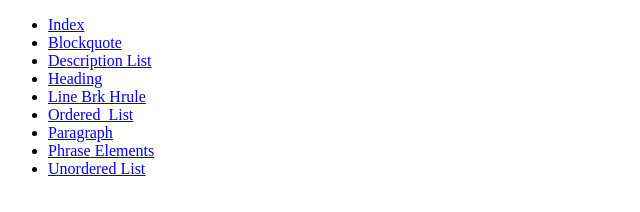
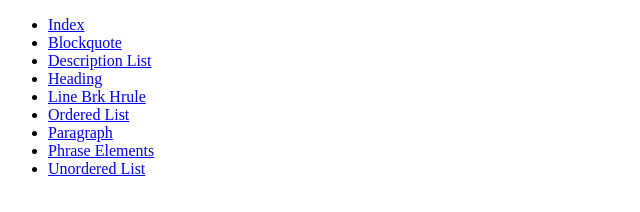
Before and after one commit to dianafduran/chapter02, a plain HTML site: page index.html in a window 1280 px wide. Shown: the full height of the page, 0-640 px from the left. Drawn offline with Linux system fonts and the light colour scheme.

Commit message:
Update index.html

```diff
--- a/index.html
+++ b/index.html
@@ -14,7 +14,7 @@
             <li><a href="description_list.html">Description List</a></li>
             <li><a href="heading.html">Heading</a></li>
             <li><a href="line_brk_hrule.html">Line Brk Hrule</a></li>
-            <li><a href="ordered_list.html">Ordered_List</a></li>
+            <li><a href="ordered_list.html">Ordered List</a></li>
             <li><a href="paragraph.html">Paragraph</a></li>
             <li><a href="phrase_elements.html">Phrase Elements</a></li>
             <li><a href="unordered_list.html">Unordered List</a></li>
```
